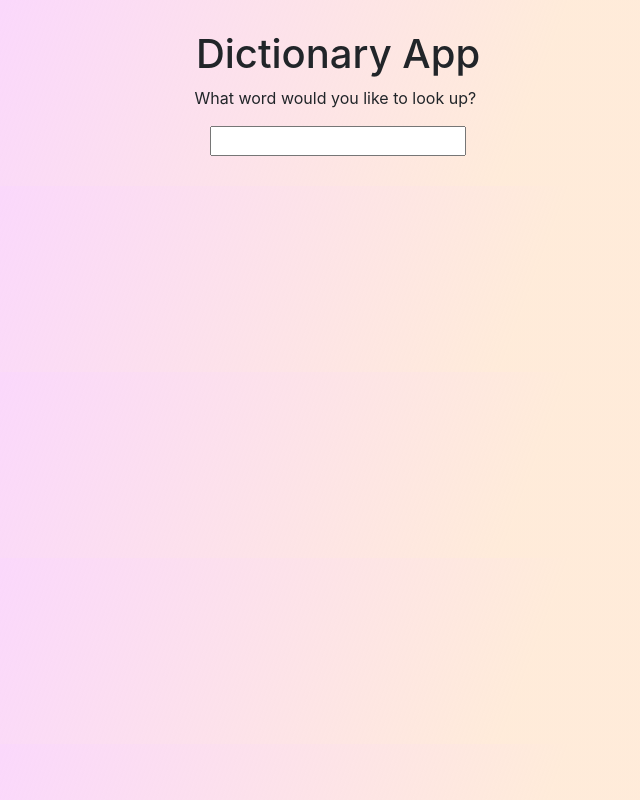
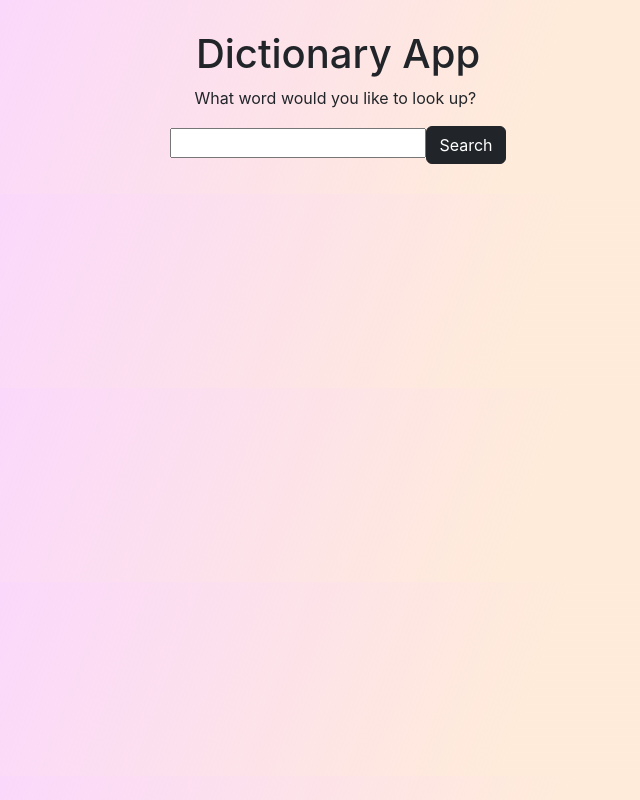
Before and after one commit to chickienickie/dictionary-project, a React (Create React App) app: page / in a window 1280 px wide. Shown: the whole page, without its empty margins (302-942 px from the left). Built offline with nearby package versions, Linux system fonts and the light colour scheme.

Commit message:
added dictionary api intergration

```diff
--- a/package.json
+++ b/package.json
@@ -6,6 +6,7 @@
     "@testing-library/jest-dom": "^5.16.5",
     "@testing-library/react": "^13.4.0",
     "@testing-library/user-event": "^13.5.0",
+    "axios": "^0.27.2",
     "react": "^18.2.0",
     "react-dom": "^18.2.0",
     "react-scripts": "5.0.1",
--- a/src/App.js
+++ b/src/App.js
@@ -15,6 +15,7 @@
         <main>
           <Dictionary />
         </main>
+
       </div>
     )
   }
--- a/src/Dictionary.js
+++ b/src/Dictionary.js
@@ -1,12 +1,21 @@
 import React, { useState } from "react";
+import axios from "axios";
 
 export default function Dictionary() {
   let [keyword, setKeyword] = useState(null);
 
+  function handleResponse(response) {
+    console.log(response.data[0]);
+  }
+
   function search(event) {
     event.preventDefault();
-    alert(`Searching for the definition of the word ${keyword}`)
+
+    let apiUrl = `https://api.dictionaryapi.dev/api/v2/entries/en/${keyword}`;
+    console.log(apiUrl);
+    axios.get(apiUrl).then(handleResponse);
   }
+
 
   function handleKeywordChange(event) {
     setKeyword(event.target.value);
@@ -16,7 +25,13 @@
     <div className="Dictionary">
       <form onSubmit={search}>
         <input type="search" onChange={handleKeywordChange} />
+        <input
+          type="submit"
+          value="Search"
+          className="btn btn-dark"
+        />
       </form>
+
     </div>
   )
 }
```
Also changed, not shown: 1 other file (tests, documents, lock files or other folders).
